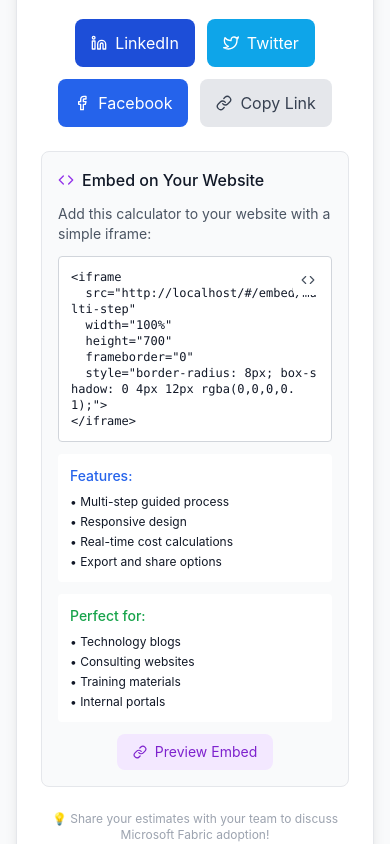
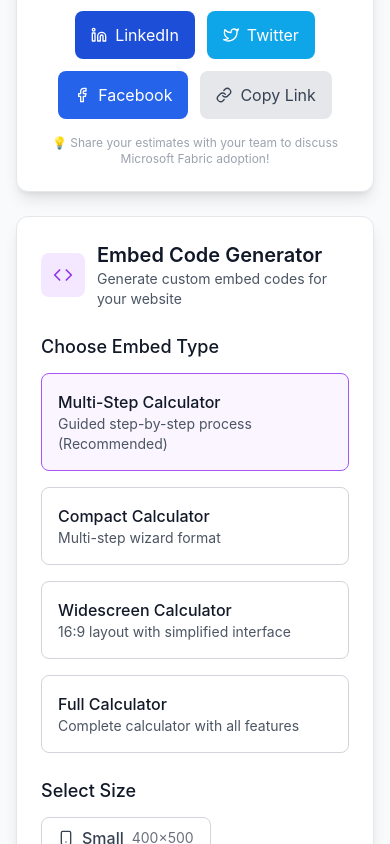
Before and after one commit to m365show/Microsoft-Fabric-Cost-Calculator-8996, a React (Vite) app: page /#/embed/full in a window 390 px wide. Shown: the part 1860-2704 px from the top of the page. Built offline with nearby package versions, Linux system fonts and the light colour scheme.

Commit message:
Added files via Greta

```diff
--- a/src/App.jsx
+++ b/src/App.jsx
@@ -42,68 +42,60 @@
     setDarkMode(!darkMode);
   };
 
-  // Check if this is an embed route
-  const isEmbedRoute = window.location.hash.startsWith('#/embed');
-
-  if (isEmbedRoute) {
-    const embedType = window.location.hash.split('/')[2];
-
-    // Parse URL parameters for multi-step embed
-    const urlParams = new URLSearchParams(window.location.hash.split('?')[1]);
-    const configFromUrl = urlParams.get('capacity') ? {
-      capacity: urlParams.get('capacity'),
-      region: urlParams.get('region'),
-      workloads: JSON.parse(urlParams.get('workloads') || '{}')
-    } : null;
-
-    return (
-      <div className={`min-h-screen ${
-        darkMode ? 'bg-gray-900 text-white' : 'bg-gray-50 text-gray-900'
-      }`}>
-        {embedType === 'compact' && (
-          <div className="p-4">
-            <CompactEstimator darkMode={darkMode} />
-          </div>
-        )}
-
-        {embedType === 'widescreen' && (
-          <div className="w-full h-screen">
-            <WidescreenCalculator darkMode={darkMode} />
-          </div>
-        )}
-
-        {embedType === 'multi-step' && (
-          <div className="w-full h-screen p-4">
-            <MultiStepCalculator
-              darkMode={darkMode}
-              embedded={true}
-              initialConfig={configFromUrl}
-            />
-          </div>
-        )}
-
-        {embedType === 'full' && (
-          <div className="p-4">
-            <CostCalculator darkMode={darkMode} />
-          </div>
-        )}
-
-        {!embedType && (
-          <div className="p-4">
-            <MultiStepCalculator darkMode={darkMode} embedded={true} />
-          </div>
-        )}
-      </div>
-    );
-  }
-
   return (
     <div className={`min-h-screen transition-colors duration-300 ${
       darkMode ? 'bg-gray-900 text-white' : 'bg-gray-50 text-gray-900'
     }`}>
       <Router>
+        <Routes>
+          {/* Embed Routes - No Header */}
+          <Route
+            path="/embed/multi-step"
+            element={
+              <div className="w-full h-screen p-4">
+                <MultiStepCalculator darkMode={darkMode} embedded={true} />
+              </div>
+            }
+          />
+          <Route
+            path="/embed/compact"
+            element={
+              <div className="p-4">
+                <CompactEstimator darkMode={darkMode} />
+              </div>
+            }
+          />
+          <Route
+            path="/embed/widescreen"
+            element={
+              <div className="w-full h-screen">
+                <WidescreenCalculator darkMode={darkMode} />
+              </div>
+            }
+          />
+          <Route
+            path="/embed/full"
+            element={
+              <div className="p-4">
+                <CostCalculator darkMode={darkMode} />
+              </div>
+            }
+          />
+          <Route
+            path="/embed"
+            element={
+              <div className="p-4">
+                <MultiStepCalculator darkMode={darkMode} embedded={true} />
+              </div>
+            }
+          />
+
+          {/* Main App Routes - With Header */}
+          <Route
+            path="/*"
+            element={
+              <>
                 <Header darkMode={darkMode} toggleDarkMode={toggleDarkMode} />
-
                 <motion.main
                   initial={{ opacity: 0, y: 20 }}
                   animate={{ opacity: 1, y: 0 }}
@@ -128,7 +120,7 @@
                       element={<HelpPage darkMode={darkMode} />}
                     />
                     <Route
-              path="/embed"
+                      path="/embed-generator"
                       element={<EmbedCodeGenerator darkMode={darkMode} />}
                     />
                   </Routes>
@@ -140,6 +132,10 @@
                   onClose={() => setShowOnboarding(false)}
                   darkMode={darkMode}
                 />
+              </>
+            }
+          />
+        </Routes>
       </Router>
     </div>
   );
--- a/src/components/EmbedCodeGenerator.jsx
+++ b/src/components/EmbedCodeGenerator.jsx
@@ -7,16 +7,26 @@
 
 const EmbedCodeGenerator = ({ darkMode }) => {
   const [copied, setCopied] = useState(false);
-  const [embedType, setEmbedType] = useState('compact');
+  const [embedType, setEmbedType] = useState('multi-step');
   const [embedSize, setEmbedSize] = useState('large');
 
-  const baseUrl = 'https://fabric-run.m365calc.com';
+  const baseUrl = window.location.origin;
 
   const embedConfigs = {
+    'multi-step': {
+      name: 'Multi-Step Calculator',
+      description: 'Guided step-by-step process (Recommended)',
+      path: '/#/embed/multi-step',
+      sizes: {
+        small: { width: 400, height: 500 },
+        medium: { width: 500, height: 600 },
+        large: { width: 600, height: 700 }
+      }
+    },
     compact: {
       name: 'Compact Calculator',
       description: 'Multi-step wizard format',
-      path: '/embed/compact',
+      path: '/#/embed/compact',
       sizes: {
         small: { width: 400, height: 500 },
         medium: { width: 500, height: 600 },
@@ -26,7 +36,7 @@
     widescreen: {
       name: 'Widescreen Calculator',
       description: '16:9 layout with simplified interface',
-      path: '/embed/widescreen',
+      path: '/#/embed/widescreen',
       sizes: {
         small: { width: 640, height: 360 },
         medium: { width: 854, height: 480 },
@@ -36,7 +46,7 @@
     full: {
       name: 'Full Calculator',
       description: 'Complete calculator with all features',
-      path: '/embed/full',
+      path: '/#/embed/full',
       sizes: {
         small: { width: 800, height: 600 },
         medium: { width: 1000, height: 800 },
@@ -114,7 +124,7 @@
       {/* Embed Type Selection */}
       <div className="mb-6">
         <h3 className="text-lg font-medium mb-3">Choose Embed Type</h3>
-        <div className="grid grid-cols-1 md:grid-cols-3 gap-4">
+        <div className="grid grid-cols-1 md:grid-cols-2 gap-4">
           {Object.entries(embedConfigs).map(([key, config]) => (
             <motion.button
               key={key}
@@ -145,7 +155,6 @@
           {Object.entries(currentConfig.sizes).map(([sizeKey, size]) => {
             const icons = { small: FiSmartphone, medium: FiTablet, large: FiMonitor };
             const IconComponent = icons[sizeKey];
-
             return (
               <motion.button
                 key={sizeKey}
@@ -189,19 +198,15 @@
             <span>Open in New Tab</span>
           </a>
         </div>
-
         <div className={`p-4 rounded-lg border-2 border-dashed ${
           darkMode ? 'border-gray-600 bg-gray-900/50' : 'border-gray-300 bg-gray-50'
         }`}>
-          <div
-            className="mx-auto bg-white rounded shadow-lg"
-            style={{
-              width: Math.min(currentSize.width, 400),
-              height: Math.min(currentSize.height, 300),
-              transform: `scale(${Math.min(400 / currentSize.width, 300 / currentSize.height, 1)})`,
-              transformOrigin: 'top left'
-            }}
-          >
+          <div className="mx-auto bg-white rounded shadow-lg" style={{
+            width: Math.min(currentSize.width, 400),
+            height: Math.min(currentSize.height, 300),
+            transform: `scale(${Math.min(400 / currentSize.width, 300 / currentSize.height, 1)})`,
+            transformOrigin: 'top left'
+          }}>
             <iframe
               src={embedUrl}
               width="100%"
@@ -278,6 +283,7 @@
         <h4 className="font-medium text-blue-600 mb-2">💡 Embedding Tips</h4>
         <ul className="text-sm space-y-1">
           <li>• Use responsive code for mobile-friendly websites</li>
+          <li>• Multi-step format is recommended for best user experience</li>
           <li>• Widescreen format works great in blog posts and articles</li>
           <li>• Compact format is perfect for sidebars and widgets</li>
           <li>• All embeds include dark mode support</li>
--- a/src/components/Header.jsx
+++ b/src/components/Header.jsx
@@ -17,7 +17,7 @@
     { path: '/pricing', label: 'Pricing', icon: FiInfo },
     { path: '/compare', label: 'Compare', icon: FiBarChart3 },
     { path: '/help', label: 'Help', icon: FiHelpCircle },
-    { path: '/embed', label: 'Embed', icon: FiCode }
+    { path: '/embed-generator', label: 'Embed', icon: FiCode }
   ];
 
   return (
@@ -27,9 +27,7 @@
         animate={{ y: 0, opacity: 1 }}
         transition={{ duration: 0.5 }}
         className={`sticky top-0 z-40 backdrop-blur-lg border-b transition-colors duration-300 ${
-          darkMode
-            ? 'bg-gray-900/80 border-gray-700'
-            : 'bg-white/80 border-gray-200'
+          darkMode ? 'bg-gray-900/80 border-gray-700' : 'bg-white/80 border-gray-200'
         }`}
       >
         <div className="container mx-auto px-4 py-4">
--- a/src/components/SocialShare.jsx
+++ b/src/components/SocialShare.jsx
@@ -3,24 +3,14 @@
 import * as FiIcons from 'react-icons/fi';
 import SafeIcon from '../common/SafeIcon';
 
-const { FiShare2, FiLinkedin, FiTwitter, FiFacebook, FiLink, FiCheck, FiCode } = FiIcons;
+const { FiShare2, FiLinkedin, FiTwitter, FiFacebook, FiLink, FiCheck } = FiIcons;
 
 const SocialShare = ({ darkMode }) => {
   const [copied, setCopied] = useState(false);
-  const [embedCopied, setEmbedCopied] = useState(false);
 
   const shareUrl = window.location.href;
   const shareTitle = "Check out this Microsoft Fabric Cost Calculator!";
   const shareDescription = "I just used this amazing tool to estimate Microsoft Fabric costs. It's free and super helpful for planning data analytics budgets.";
-
-  const embedUrl = `${window.location.origin}/#/embed/multi-step`;
-  const embedCode = `<iframe
-  src="${embedUrl}"
-  width="100%"
-  height="700"
-  frameborder="0"
-  style="border-radius: 8px; box-shadow: 0 4px 12px rgba(0,0,0,0.1);">
-</iframe>`;
 
   const copyToClipboard = async () => {
     try {
@@ -37,23 +27,6 @@
       document.body.removeChild(textArea);
       setCopied(true);
       setTimeout(() => setCopied(false), 2000);
-    }
-  };
-
-  const copyEmbedCode = async () => {
-    try {
-      await navigator.clipboard.writeText(embedCode);
-      setEmbedCopied(true);
-      setTimeout(() => setEmbedCopied(false), 2000);
-    } catch (error) {
-      const textArea = document.createElement('textarea');
-      textArea.value = embedCode;
-      document.body.appendChild(textArea);
-      textArea.select();
-      document.execCommand('copy');
-      document.body.removeChild(textArea);
-      setEmbedCopied(true);
-      setTimeout(() => setEmbedCopied(false), 2000);
     }
   };
 
@@ -82,8 +55,6 @@
         darkMode ? 'bg-gray-800 border border-gray-700' : 'bg-white border border-gray-200'
       }`}
     >
-      {/* Share Section - Always Visible */}
-      <div className="space-y-6">
       <div className="text-center">
         <div className="flex items-center justify-center space-x-2 mb-4">
           <SafeIcon icon={FiShare2} className="text-blue-600 text-xl" />
@@ -143,86 +114,8 @@
         </motion.button>
       </div>
 
-        {/* Embed Section */}
-        <div className={`p-4 rounded-lg border ${
-          darkMode ? 'border-gray-600 bg-gray-700' : 'border-gray-200 bg-gray-50'
-        }`}>
-          <div className="flex items-center space-x-2 mb-3">
-            <SafeIcon icon={FiCode} className="text-purple-600" />
-            <h4 className="font-medium">Embed on Your Website</h4>
-          </div>
-
-          <p className={`text-sm ${darkMode ? 'text-gray-400' : 'text-gray-600'} mb-3`}>
-            Add this calculator to your website with a simple iframe:
-          </p>
-
-          <div className={`relative p-3 rounded border font-mono text-xs overflow-x-auto ${
-            darkMode ? 'bg-gray-800 border-gray-600' : 'bg-white border-gray-300'
-          }`}>
-            <pre className="whitespace-pre-wrap break-all">{embedCode}</pre>
-            <motion.button
-              whileHover={{ scale: 1.1 }}
-              whileTap={{ scale: 0.9 }}
-              onClick={copyEmbedCode}
-              className={`absolute top-2 right-2 p-2 rounded transition-colors ${
-                embedCopied
-                  ? 'bg-green-600 text-white'
-                  : darkMode
-                    ? 'bg-gray-700 hover:bg-gray-600 text-gray-300'
-                    : 'bg-white hover:bg-gray-100 text-gray-600'
-              }`}
-              title={embedCopied ? 'Copied!' : 'Copy embed code'}
-            >
-              <SafeIcon icon={embedCopied ? FiCheck : FiCode} className="text-sm" />
-            </motion.button>
-          </div>
-
-          <div className="mt-3 grid grid-cols-1 md:grid-cols-2 gap-3">
-            <div className={`p-3 rounded ${
-              darkMode ? 'bg-gray-800' : 'bg-white'
-            }`}>
-              <h5 className="font-medium text-sm mb-2 text-blue-600">Features:</h5>
-              <ul className="text-xs space-y-1">
-                <li>• Multi-step guided process</li>
-                <li>• Responsive design</li>
-                <li>• Real-time cost calculations</li>
-                <li>• Export and share options</li>
-              </ul>
-            </div>
-
-            <div className={`p-3 rounded ${
-              darkMode ? 'bg-gray-800' : 'bg-white'
-            }`}>
-              <h5 className="font-medium text-sm mb-2 text-green-600">Perfect for:</h5>
-              <ul className="text-xs space-y-1">
-                <li>• Technology blogs</li>
-                <li>• Consulting websites</li>
-                <li>• Training materials</li>
-                <li>• Internal portals</li>
-              </ul>
-            </div>
-          </div>
-
-          <div className="mt-3 flex items-center justify-center">
-            <a
-              href={embedUrl}
-              target="_blank"
-              rel="noopener noreferrer"
-              className={`flex items-center space-x-2 px-4 py-2 rounded-lg transition-colors text-sm ${
-                darkMode
-                  ? 'bg-purple-600 hover:bg-purple-700 text-white'
-                  : 'bg-purple-100 hover:bg-purple-200 text-purple-700'
-              }`}
-            >
-              <SafeIcon icon={FiLink} />
-              <span>Preview Embed</span>
-            </a>
-          </div>
-        </div>
-
-        <div className={`text-center text-xs ${darkMode ? 'text-gray-500' : 'text-gray-400'}`}>
+      <div className={`text-center text-xs mt-4 ${darkMode ? 'text-gray-500' : 'text-gray-400'}`}>
         <p>💡 Share your estimates with your team to discuss Microsoft Fabric adoption!</p>
-        </div>
       </div>
     </motion.div>
   );
```
Lines whose indentation alone changed are shown as unchanged.
